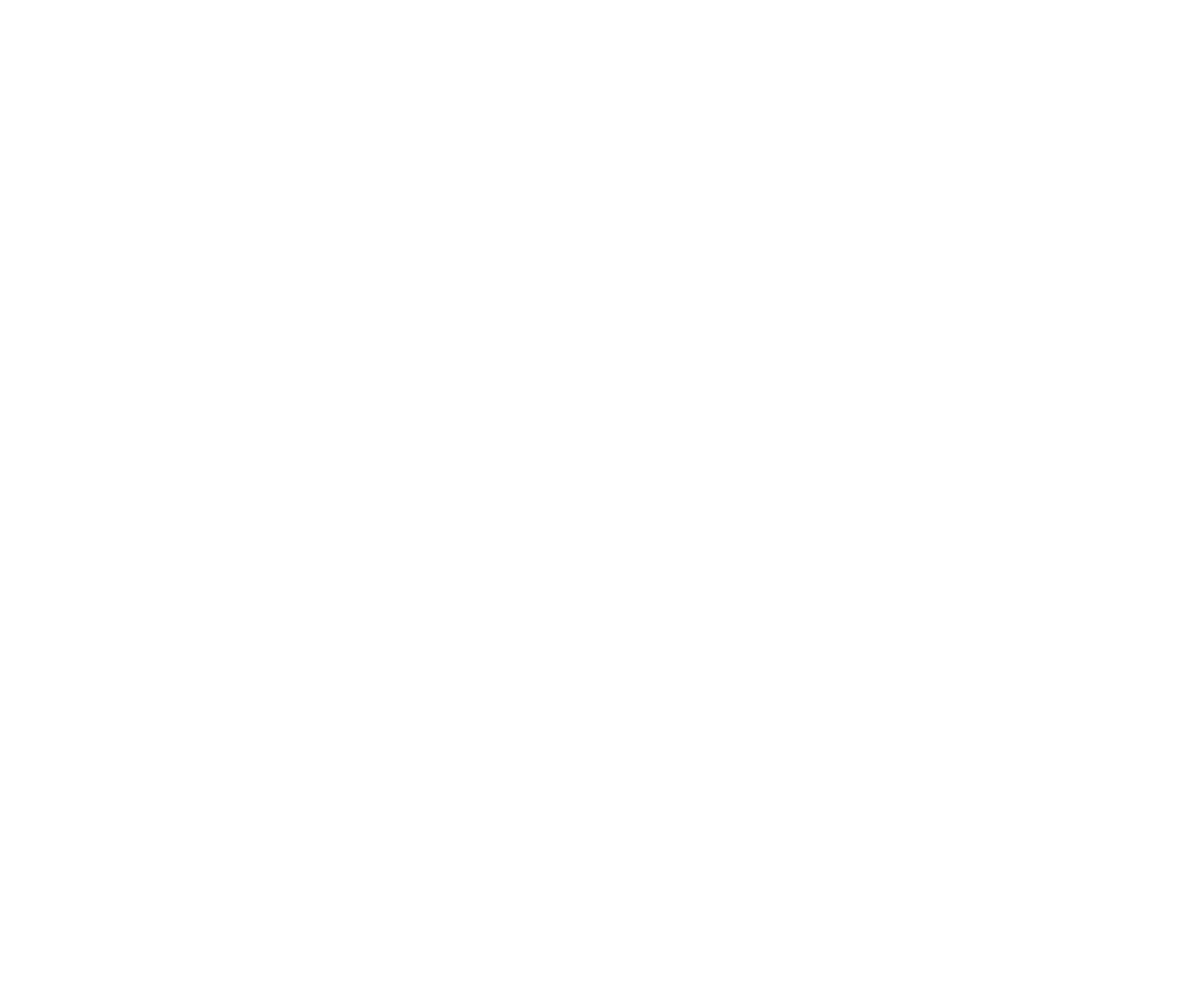
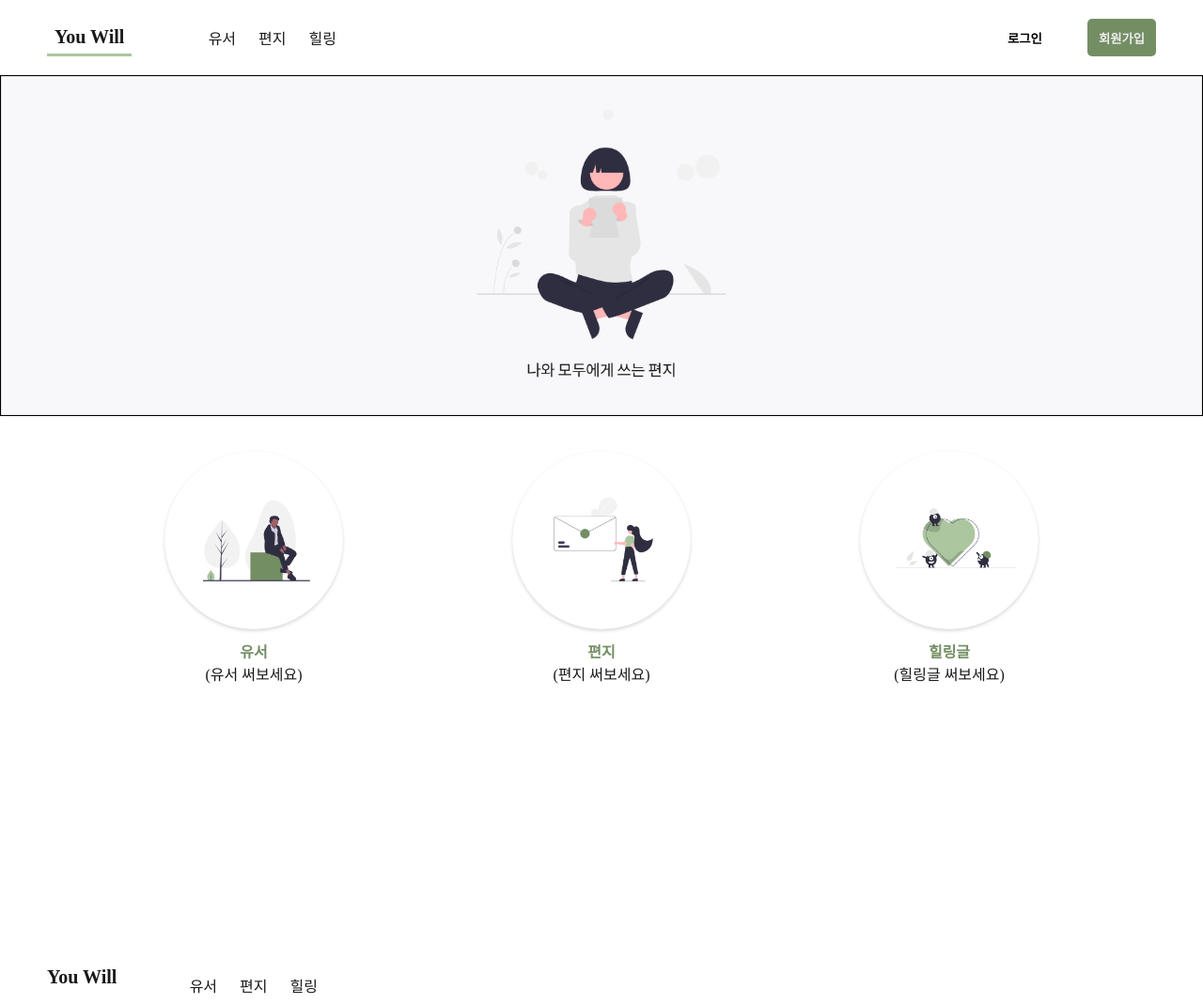
Before and after one commit to JNU-econovation/YouWill-web, a plain HTML site: page index.html in a window 1280 px wide. Shown: the whole page at 94% size. Before the commit the page ends 800 px from the top, so only its background shows below. Drawn offline with Linux system fonts and the light colour scheme.

Commit message:
메인페이지 구현

```diff
--- a/index.html
+++ b/index.html
@@ -4,12 +4,61 @@
     <meta charset="UTF-8">
     <meta http-equiv="X-UA-Compatible" content="IE=edge">
     <meta name="viewport" content="width=device-width, initial-scale=1.0">
+    <title>You Will</title>
     <link rel="stylesheet" href="style.css">
     <link rel="stylesheet" href="https://use.fontawesome.com/releases/v5.14.0/css/all.css" integrity="sha384-HzLeBuhoNPvSl5KYnjx0BT+WB0QEEqLprO+NBkkk5gbc67FTaL7XIGa2w1L0Xbgc" crossorigin="anonymous">
-    <title>You Will</title>
-
 </head>
 <body>
+    <!--header-->
+    <header>
+        <div class="write" style="width:320px">
+            <div class="logo"><a href="">You Will</a></div>
+            <ul>
+                <li><a href="">유서</a></li>
+                <li><a href="">편지</a></li>
+                <li><a href="">힐링</a></li>
+            </ul>
+        </div>
 
+        <div class="btn" style="width: 170px;">
+            <button id="login"class="login">로그인</button>
+            <button id="join" class="join">회원가입</button>
+        </div>
+
+    </header>
+
+    <!--main-->
+    <section class="main">
+        <img src="img\메인_대문.png" alt="" style="max-width: 100%; height: auto;">
+    </section>
+
+    <!--category-->
+    <section class="category">
+        <ul class="will">
+            <li><a href=""><img src="img\메인_유서(원).png" alt="" width="200" height="200"></a></li>
+            <li id="bold">유서</li>
+            <li>(유서 써보세요)</li>
+        </ul>
+        <ul class="letter">
+            <li><a href=""><img src="img\메인_편지(원).png" alt="" width="200" height="200"></a></li>
+            <li id="bold">편지</li>
+            <li>(편지 써보세요)</li>
+        </ul>
+        <ul class="heeling">
+            <li><a href=""><img src="img\메인_힐링(원).png" alt="" width="200" height="200"></a></li>
+            <li id="bold">힐링글</li>
+            <li>(힐링글 써보세요)</li>
+        </ul>
+    </section>
+
+    <!--footer-->
+    <footer>
+        <div class="logo">You Will</div>
+        <ul>
+            <li>유서</li>
+            <li>편지</li>
+            <li>힐링</li>
+        </ul>
+    </footer>
 </body>
 </html>
--- a/style.css
+++ b/style.css
@@ -0,0 +1,141 @@
+:root {
+  /*color*/
+  --main1: #748e64;
+  --main2: #acc69f;
+  --main3: #a1a1a1;
+  --main4: #f8f3cc;
+  --blue: #6c63ff;
+  --BG1: #f8f8fa;
+  --BG2: #f1f1f5;
+  --error: #ff3120;
+  --font1: #ededed;
+  --font2: #dbdbdb;
+  --font3: #191919;
+  /*size*/
+
+  /*font size*/
+}
+
+* {
+  margin: 0;
+  padding: 0;
+  box-sizing: border-box;
+}
+
+a {
+  text-decoration: none;
+  color: var(--font3);
+}
+
+ul {
+  list-style: none;
+}
+body {
+  color: var(--font3);
+}
+
+/*header*/
+/*header-글자*/
+header {
+  margin: 20px 50px;
+
+  display: flex;
+  justify-content: space-between;
+}
+header .write {
+  display: flex;
+  justify-content: space-between;
+  color: var(--font3);
+}
+header .logo {
+  font-size: 20px;
+  font-weight: bold;
+  padding: 8px;
+  padding-bottom: 0px;
+  border-bottom: 3px solid var(--main2);
+}
+header ul {
+  display: flex;
+  justify-content: space-between;
+}
+header ul li {
+  padding: 8px 12px;
+}
+/*header-버튼*/
+.btn {
+  display: flex;
+  justify-content: space-between;
+}
+button {
+  display: inline-block;
+  border: none;
+  padding: 8px 12px;
+  text-align: center;
+  cursor: pointer;
+  font-weight: bold;
+}
+#login {
+  background-color: white;
+}
+#join {
+  background-color: var(--main1);
+  color: var(--font1);
+  border-radius: 5px;
+}
+
+/*main*/
+.main img {
+  border: 1px solid black;
+}
+
+/*category*/
+.category {
+  margin-top: 30px;
+  padding-bottom: 300px;
+  display: flex;
+  justify-content: space-evenly;
+}
+.category li {
+  text-align: center;
+}
+#bold {
+  font-weight: bold;
+  color: var(--main1);
+}
+
+.will {
+  display: flex;
+  flex-direction: column;
+}
+
+.letter {
+  display: flex;
+  flex-direction: column;
+}
+.heeling {
+  display: flex;
+  flex-direction: column;
+}
+
+/*footer*/
+footer {
+  display: flex;
+  justify-content: space-between;
+  margin-left: 50px;
+  width: 300px;
+}
+footer .logo {
+  font-size: 20px;
+  font-weight: bold;
+  vertical-align: middle;
+}
+footer ul {
+  display: flex;
+  justify-content: space-between;
+  text-align: center;
+}
+
+footer li {
+  padding: 8px 12px;
+  vertical-align: middle;
+}
```
Also changed, not shown: img/메인_대문.png (added), img/메인_유서(원).png (added), img/메인_편지(원).png (added), img/메인_편지.png (added), img/메인_힐링(원).png (added), img/메인_힐링.png (added).
